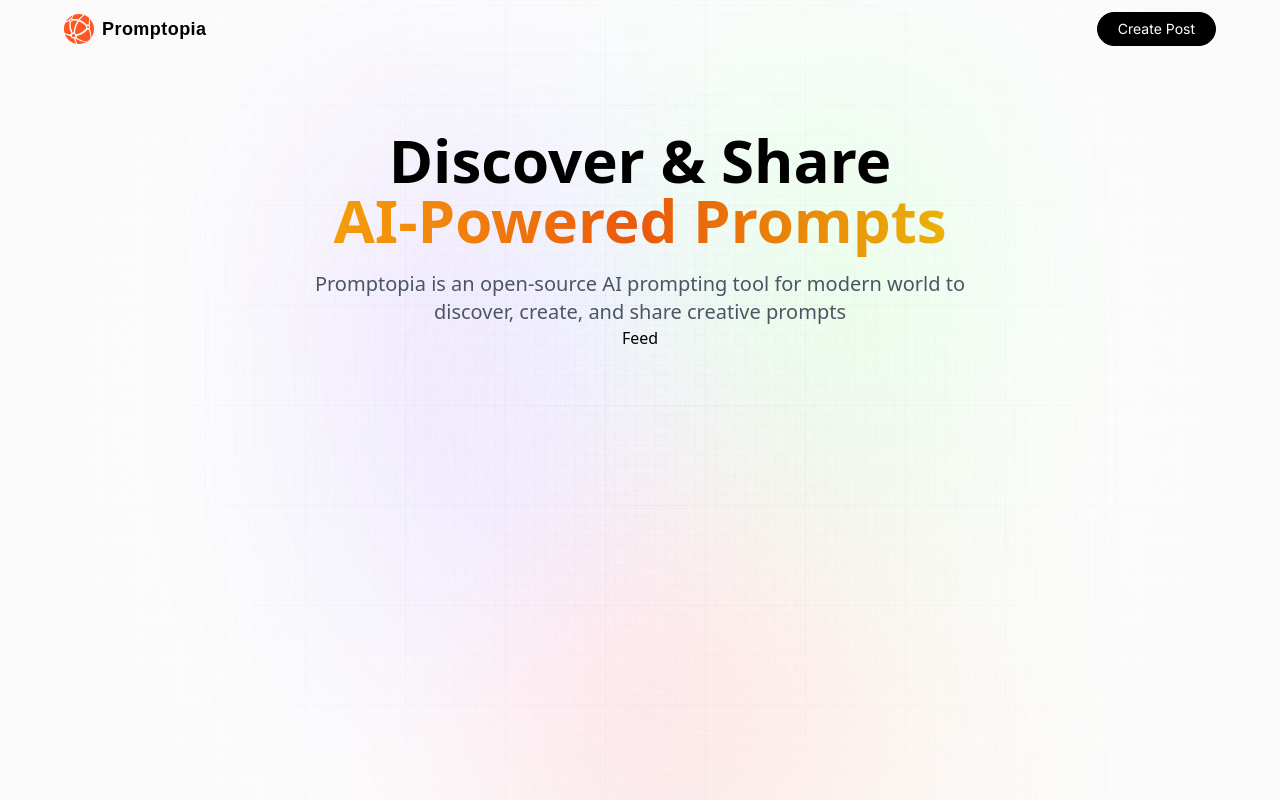
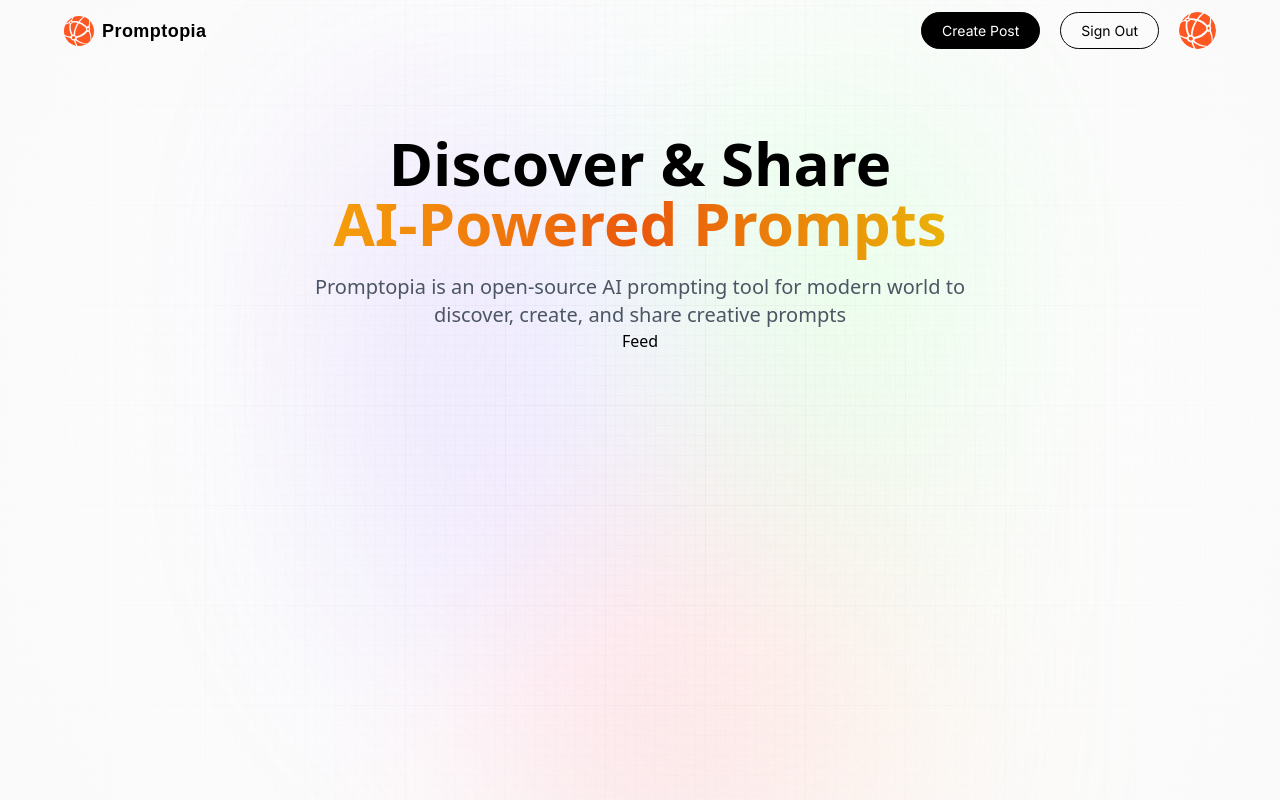
Before and after one commit to AyjayJr/promptopia, a Next.js app: page / in a window 1280 px wide. Built offline with nearby package versions, Linux system fonts and the light colour scheme.

Commit message:
nav bar styling

```diff
--- a/components/Nav.jsx
+++ b/components/Nav.jsx
@@ -25,9 +25,31 @@
 			<div className="sm:flex hidden">
 				{ isUserLoggedIn ? (
 					<div className="flex gap-3 md:gap-5">
-						<Link href="/create-prompt" className="black_btn">
+						<Link
+							href="/create-prompt"
+							className="black_btn"
+						>
 							Create Post
 						</Link>
+
+						<button
+							type="button"
+							onClick={signOut}
+							className="outline_btn"
+						>
+							Sign Out
+						</button>
+
+						<Link href="/profile">
+							<Image
+								src="/assets/images/logo.svg"
+								width={37}
+								height={37}
+								className="rounded-full"
+								alt="profile"
+							/>
+						</Link>
+
 					</div>
 					) : (
 						<>
```
